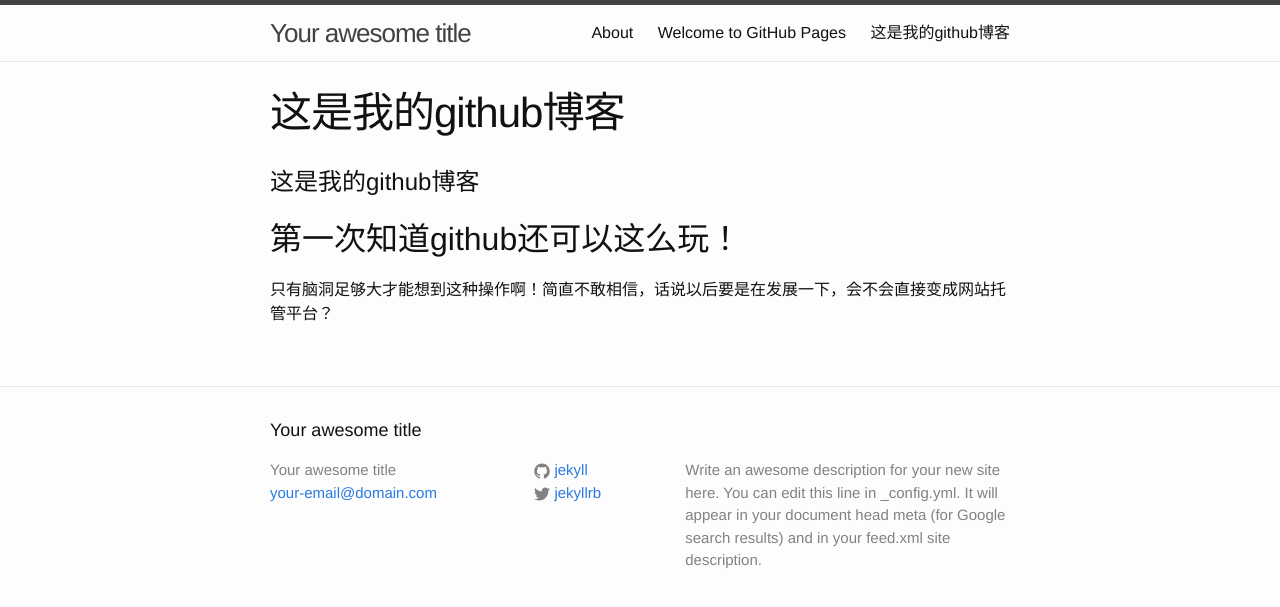
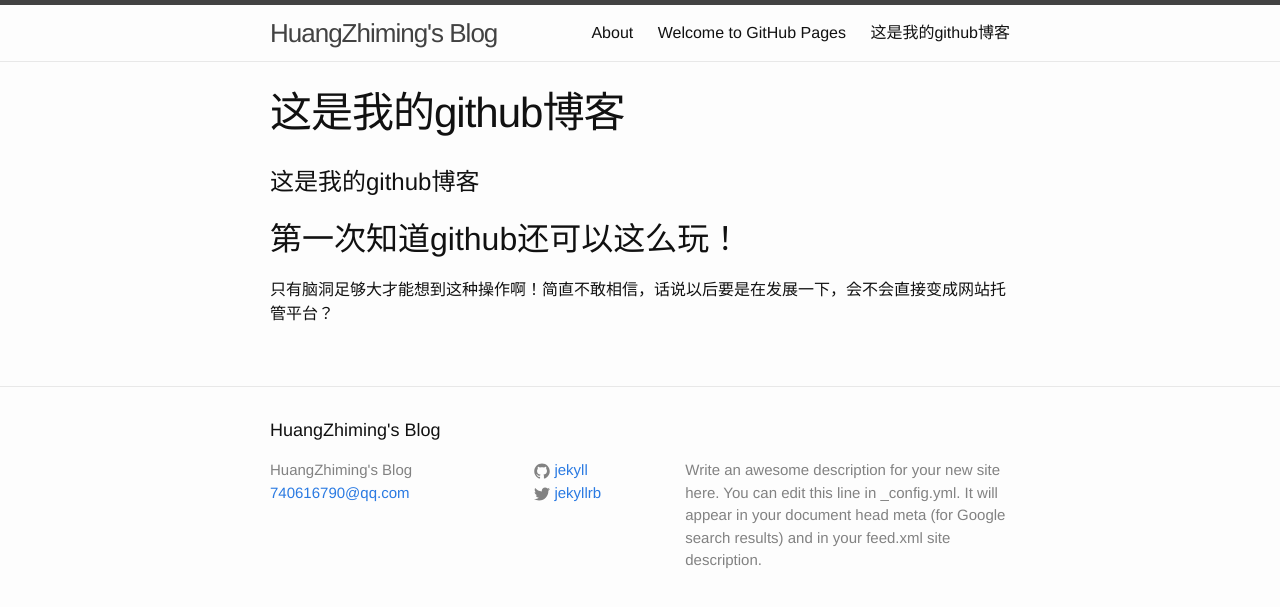
Before and after one commit to HuangZhiming-the-Great/HuangZhiming-the-Great.github.io, a Jekyll site: the page built from index.md, in a window 1280 px wide. Shown: the top 607 px of the page. Built offline with Jekyll 4.4.1, drawn with Linux system fonts in a browser that asks for light colours; our own code applies the rules of GitHub Pages for plain Markdown files.

Commit message:
add some information in _yml.

```diff
--- a/_config.yml
+++ b/_config.yml
@@ -6,8 +6,8 @@
 # 'jekyll serve'. If you change this file, please restart the server process.
 
 # Site settings
-title: Your awesome title
-email: your-email@domain.com
+title: HuangZhiming's Blog
+email: 740616790@qq.com
 description: > # this means to ignore newlines until "baseurl:"
   Write an awesome description for your new site here. You can edit this
   line in _config.yml. It will appear in your document head meta (for
```
